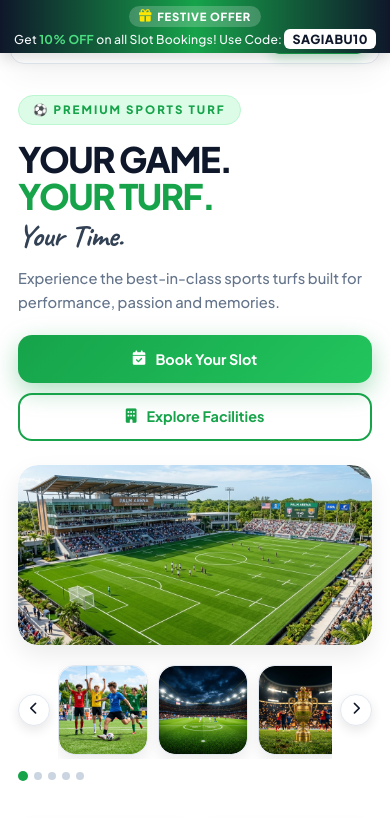
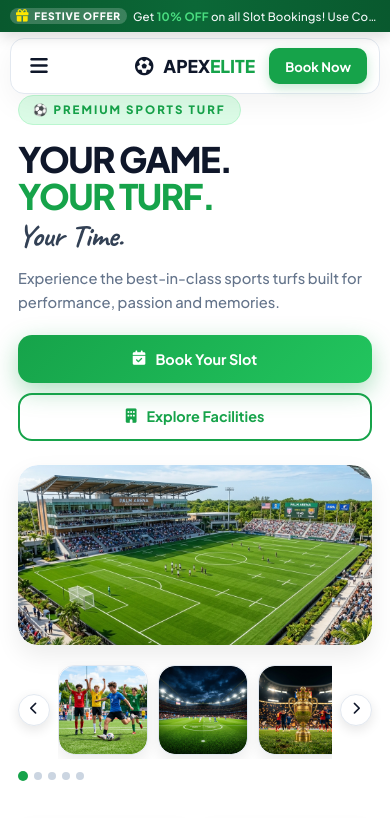
Before and after one commit to sagi-123/sports, a website: page index.html in a window 390 px wide. Shown: the top 818 px of the page. Drawn offline with nearby package versions, Linux system fonts and the light colour scheme; no server answers.

Commit message:
Fix mobile festive banner top position and eliminate navbar overlap

```diff
--- a/index.html
+++ b/index.html
@@ -10,7 +10,7 @@
     <link rel="preconnect" href="https://fonts.gstatic.com" crossorigin>
     <link href="https://fonts.googleapis.com/css2?family=Caveat:wght@600;700&family=Outfit:wght@300;400;500;600;700;800;900&family=Plus+Jakarta+Sans:wght@400;500;600;700;800&display=swap" rel="stylesheet">
     <link rel="stylesheet" href="https://cdnjs.cloudflare.com/ajax/libs/font-awesome/6.4.0/css/all.min.css">
-    <link rel="stylesheet" href="styles.css?v=18.0">
+    <link rel="stylesheet" href="styles.css?v=19.0">
 </head>
 <body class="light-theme">
 
@@ -124,7 +124,7 @@
     <!-- ═══════════════════════════════════════════════════
          TOP NAVIGATION BAR
          ═══════════════════════════════════════════════════ -->
-    <header class="nav-wrapper">
+    <header class="nav-wrapper with-festive-bar">
         <nav class="navbar floating-navbar">
             <div class="nav-container">
                 <!-- Hamburger toggle icon for mobile (Left) -->
--- a/styles.css
+++ b/styles.css
@@ -3010,9 +3010,43 @@ select.dark-vip-input option {
 
 /* ── 1. TABLET & SMALL LAPTOP BREAKPOINT (Max Width: 992px) ── */
 @media (max-width: 992px) {
+    /* Mobile Top Festive Banner Bar (Compact 1-line height, zero overlap) */
+    .top-festive-bar {
+        height: 32px !important;
+        min-height: 32px !important;
+        padding: 0 10px !important;
+        font-size: 0.73rem !important;
+        line-height: 1 !important;
+        overflow: hidden !important;
+        background: linear-gradient(90deg, #09592e 0%, #0b6837 50%, #09592e 100%) !important;
+    }
+
+    .festive-bar-content {
+        flex-wrap: nowrap !important;
+        gap: 6px !important;
+        white-space: nowrap !important;
+        overflow: hidden !important;
+    }
+
+    .festive-badge {
+        font-size: 0.64rem !important;
+        padding: 2px 6px !important;
+    }
+
+    .festive-text {
+        font-size: 0.72rem !important;
+        white-space: nowrap !important;
+        overflow: hidden !important;
+        text-overflow: ellipsis !important;
+    }
+
     .nav-wrapper {
-        padding: 0 12px;
-        top: 8px;
+        padding: 0 10px !important;
+        top: 8px !important;
+    }
+
+    .nav-wrapper.with-festive-bar {
+        top: 38px !important;
     }
 
     .floating-navbar {
```
